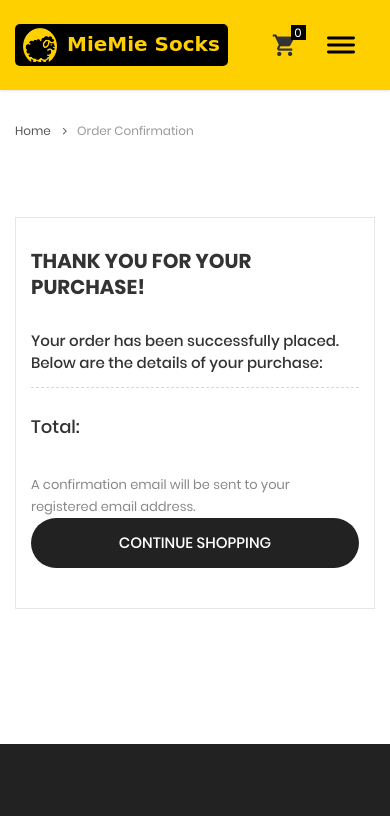
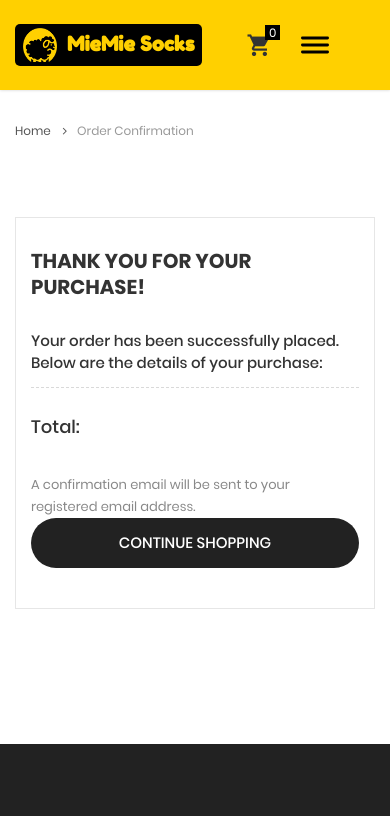
Before and after one commit to alemxral/AinorSocks, a plain HTML site: page front/success.html in a window 390 px wide. Shown: the top 816 px of the page. Drawn offline with nearby package versions, Linux system fonts and the light colour scheme; a script that the page names is missing; a web font is replaced by a local one.

Commit message:
slogo MOBILEs

```diff
--- a/front/success.html
+++ b/front/success.html
@@ -27,6 +27,9 @@
 <!--===============================================================================================-->
 	<link rel="stylesheet" type="text/css" href="css/util.css">
 	<link rel="stylesheet" type="text/css" href="css/main.css">
+
+	<link href="https://fonts.googleapis.com/css2?family=Fredoka+One&display=swap" rel="stylesheet">
+	<link rel="stylesheet" href="https://cdnjs.cloudflare.com/ajax/libs/normalize/8.0.1/normalize.min.css">
 <!--===============================================================================================-->
 
 
```
